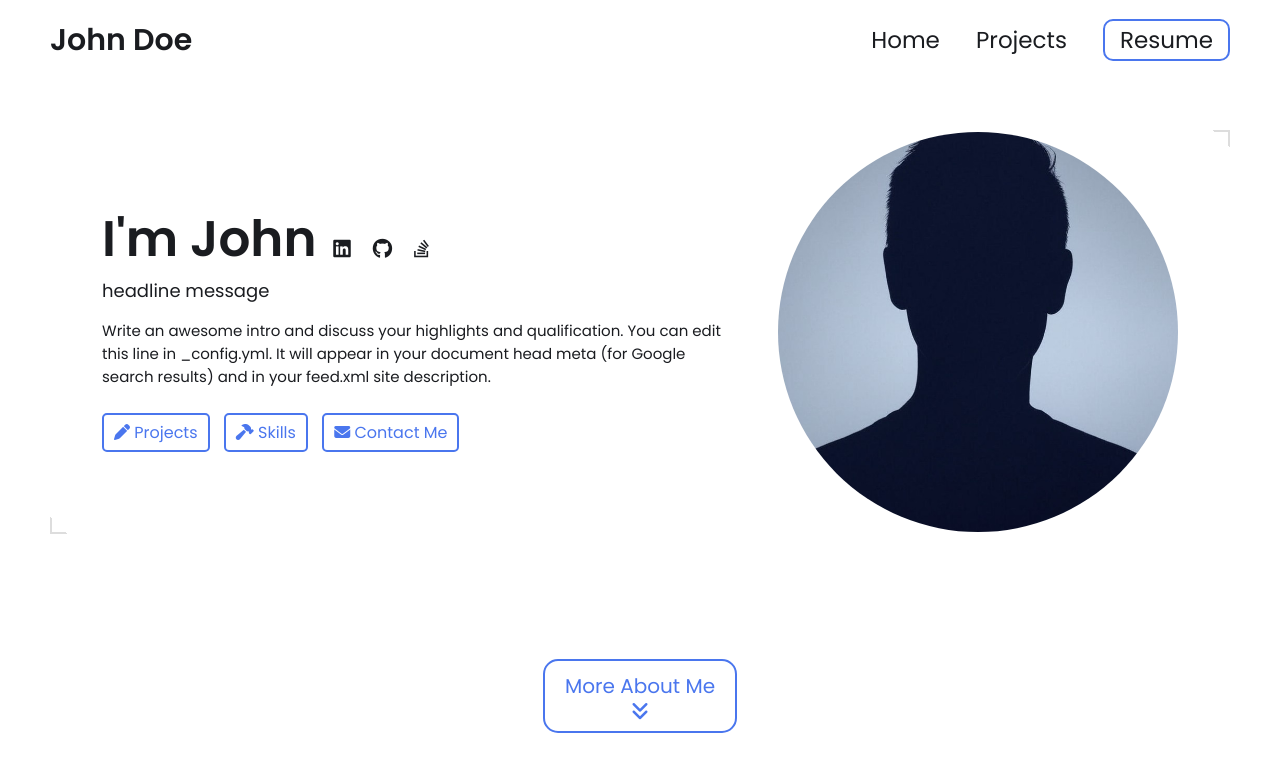
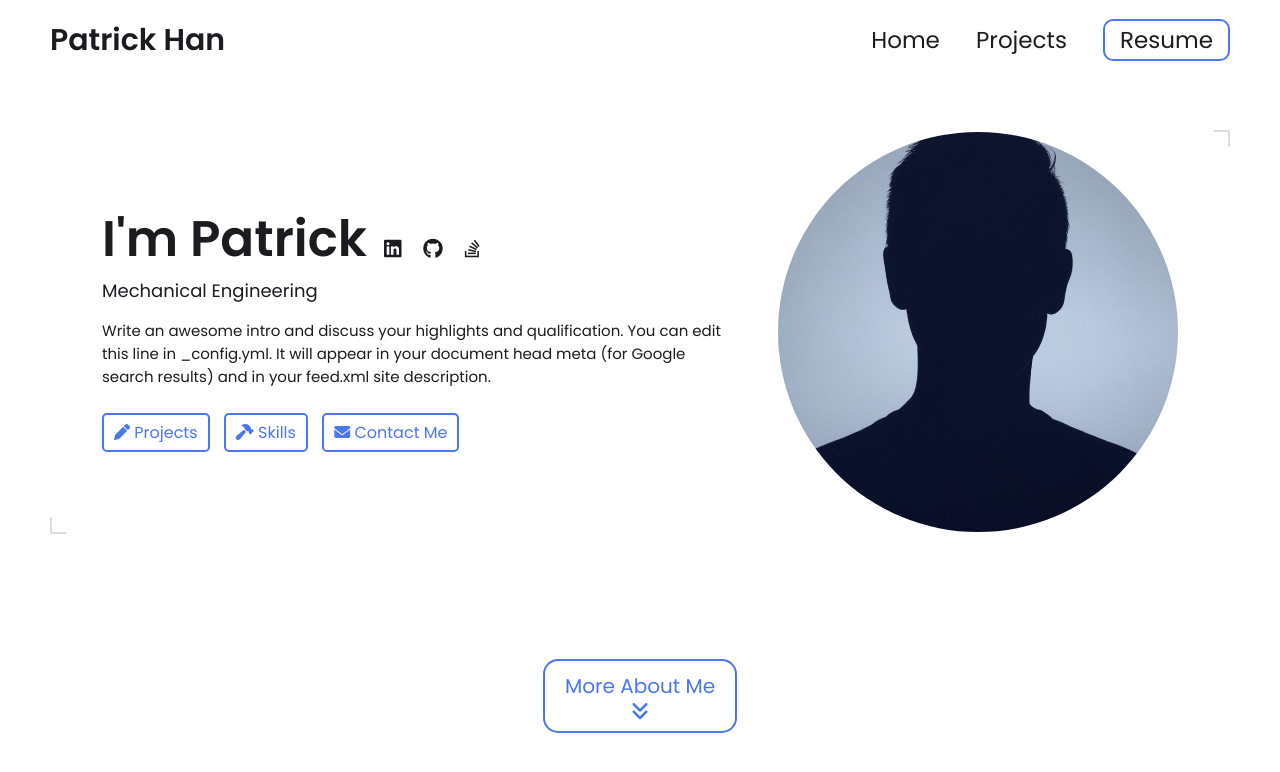
Before and after one commit to phan603/phan603.github.io, a Jekyll site: the page built from index.html, in a window 1280 px wide and 900 px high. Shown: the top 772 px of the window. Built offline with Jekyll 4.4.1, drawn with Linux system fonts in a browser that asks for light colours.

Commit message:
Update _config.yml

```diff
--- a/_config.yml
+++ b/_config.yml
@@ -7,13 +7,13 @@
 
 # Main Page Setup
 
-title: John Doe's Portfolio # This is what shows up in the tab of the browser
+title: Patrick Han's Portfolio # This is what shows up in the tab of the browser
 
 
 
 # Hero Section
-name: John Doe
-headline: headline message
+name: Patrick Han
+headline: Mechanical Engineering
 description: >- # dont remove this line. this will ignore all new lines until the next section
   Write an awesome intro and discuss your highlights and qualification. You can edit this
   line in _config.yml. It will appear in your document head meta (for
@@ -25,14 +25,14 @@ profile_image: ./assets/images/profile-image/avatar.jpeg
 
 # Link your resume
 # You can place your resume in assets/resume/{resume file.pdf} or add external link such as pdf saved in google drive
-resume-url: https://drive.google.com/file/d/13Z3duVzh-gguPU5r03oJVEE6rV9rd3DS/view?usp=sharing
+resume-url: https://drive.google.com/file/d/1PRKJA4NPMeepeACr4C6OFMduSyYXHkpq/view?usp=sharing
 
 
 # Set up external links - this will show up as small icons next to your name.
 
 external-links:    # input only your own url slug. The icons with missing entries will not appear.
-  linkedin: test    # https://www.linkedin.com/in/{your url slug}
-  github: leea12    # https://github.com/{your url slug}
+  linkedin: han-patrick    # https://www.linkedin.com/in/{your url slug}
+  github: phan603  # https://github.com/{your url slug}
   stackoverflow: test      # https://stackoverflow.com/users/{your url slug}
   medium:            # https://medium.com/@{your url slug}
   x-twitter:   # https://x.com/{your url slug}
```
